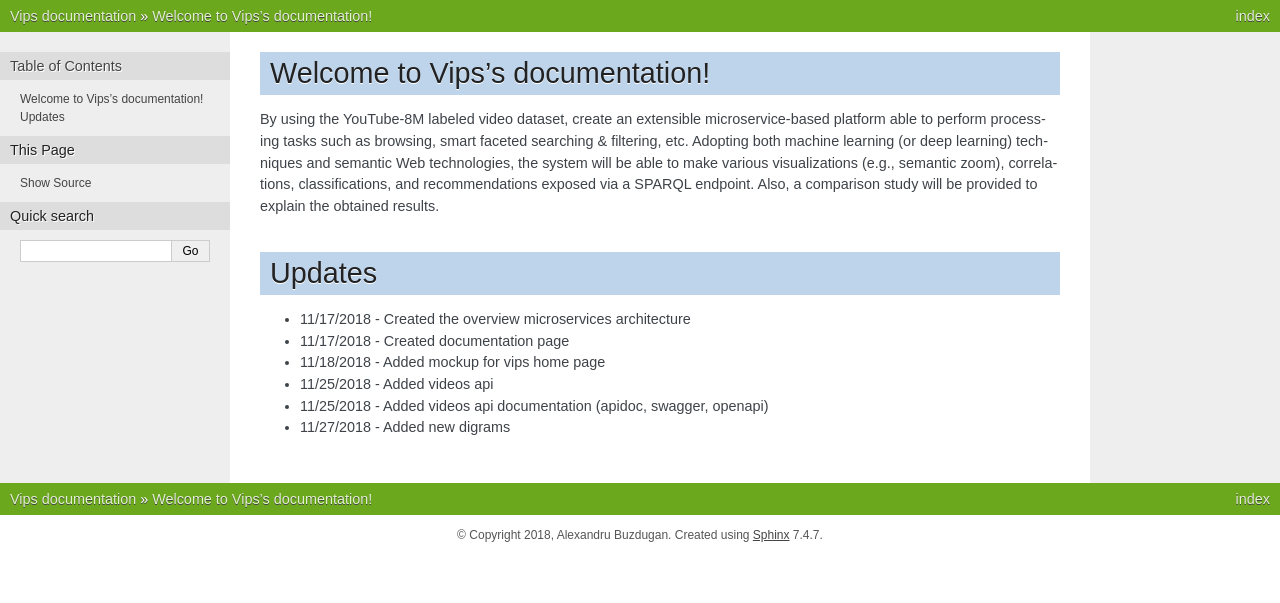
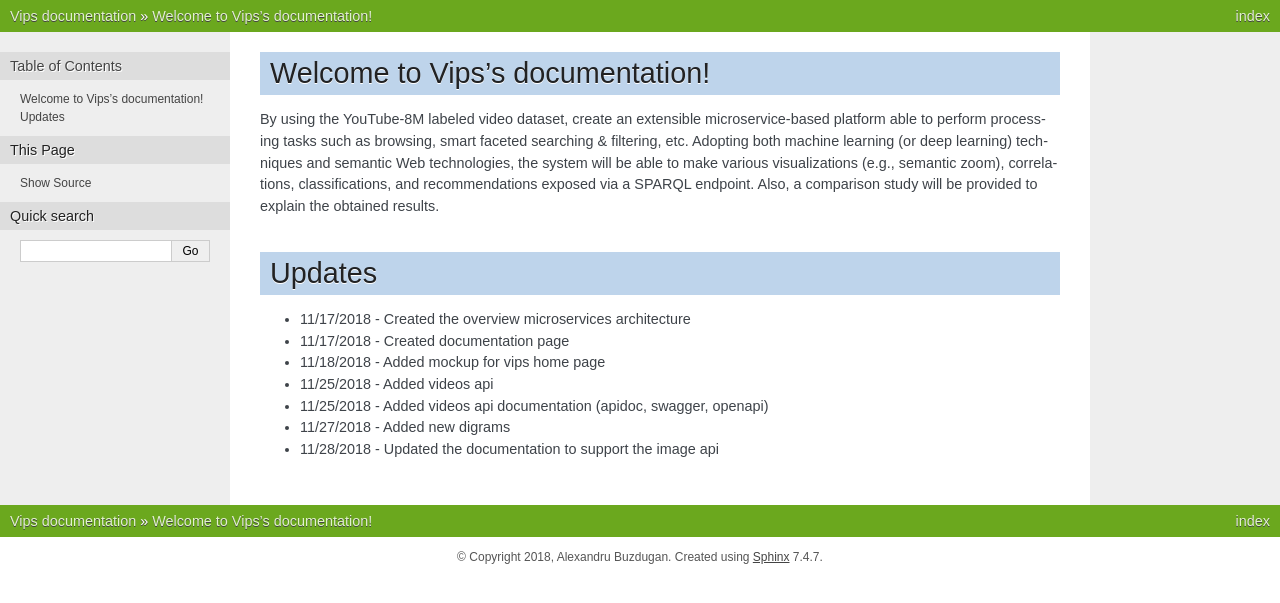
Before and after one commit to buzduganalex1/Imor, a Sphinx documentation site: the page built from docs/source/index.rst, in a window 1280 px wide. Shown: the top 603 px of the page. Built offline with Sphinx 7.4.7, drawn with Linux system fonts in a browser that asks for light colours.

Commit message:
Updated the blog with the images documentation

```diff
--- a/docs/source/index.rst
+++ b/docs/source/index.rst
@@ -17,3 +17,4 @@ Updates
 * 11/25/2018 - Added videos api
 * 11/25/2018 - Added videos api documentation (apidoc, swagger, openapi)
 * 11/27/2018 - Added new digrams
+* 11/28/2018 - Updated the documentation to support the image api
```
Also changed, not shown: 5 other files.
